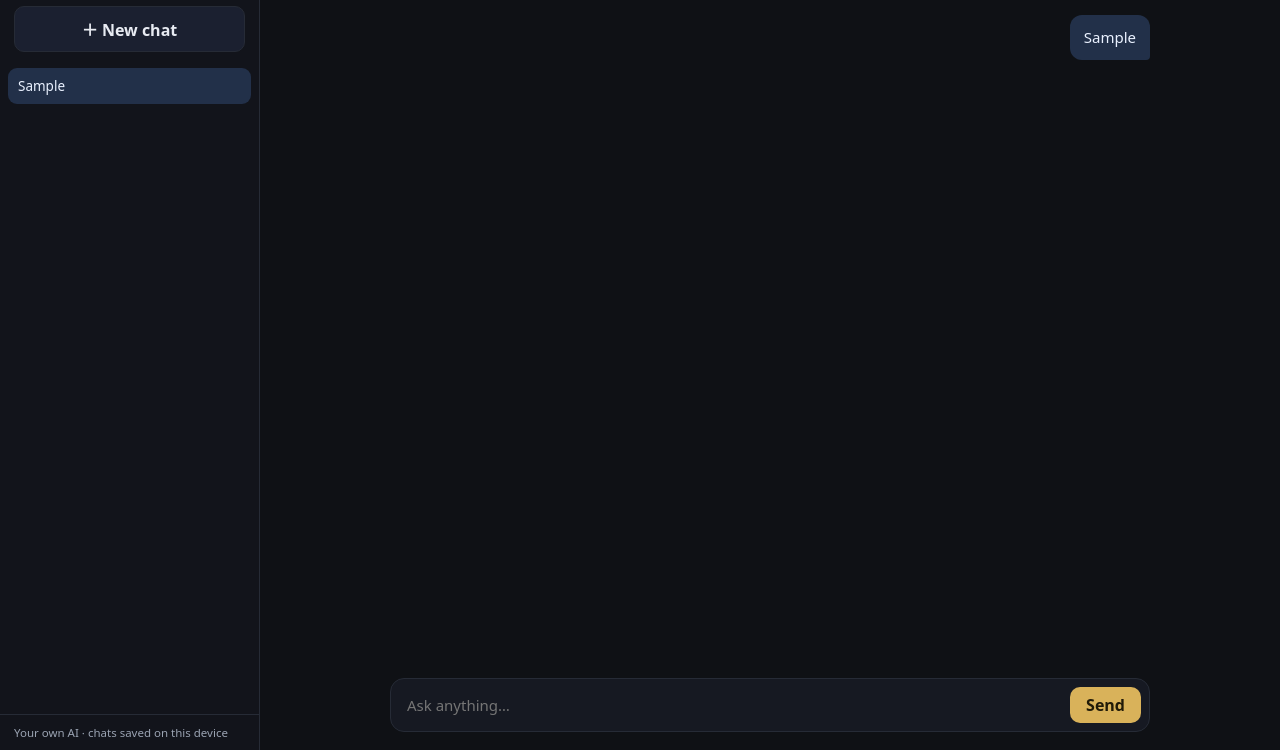
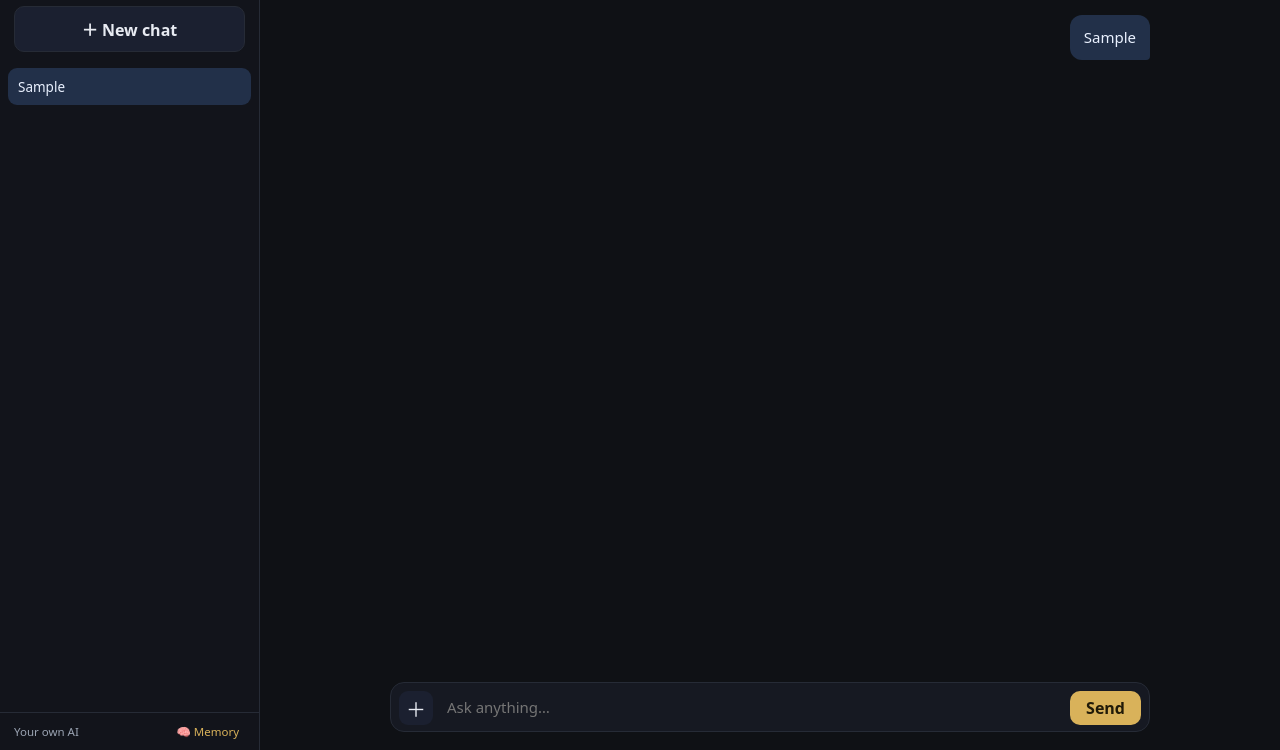
Before and after one commit to sivakumarmedidi64-dotcom/CodeConClave, a website: page public/index.html in a window 1280 px wide. Both pictures are taken after typing "Sample" into the empty fields and a click on the button "Send". Shown: the part 50-800 px from the top of the page. Drawn offline with Linux system fonts and the light colour scheme; no server answers.

Commit message:
feat: streaming answers + add-files button (text/PDF) + memory (remembers you)

```diff
--- a/public/index.html
+++ b/public/index.html
@@ -4,6 +4,7 @@
 <meta charset="utf-8" />
 <meta name="viewport" content="width=device-width, initial-scale=1" />
 <title>CodeConClave AI</title>
+<script src="https://cdnjs.cloudflare.com/ajax/libs/pdf.js/3.11.174/pdf.min.js"></script>
 <style>
   :root{
     --bg:#0f1115; --panel:#161922; --rail:#12141b; --line:#262b36; --fg:#e8ebf2; --dim:#9aa3b2;
@@ -13,51 +14,51 @@
   *{box-sizing:border-box}
   html,body{height:100%;margin:0}
   body{background:var(--bg);color:var(--fg);font-family:var(--sans);display:flex;height:100vh;overflow:hidden}
-
-  /* ---- sidebar ---- */
-  .rail{width:260px;flex:0 0 260px;background:var(--rail);border-right:1px solid var(--line);
-        display:flex;flex-direction:column;transition:margin-left .2s}
+  .rail{width:260px;flex:0 0 260px;background:var(--rail);border-right:1px solid var(--line);display:flex;flex-direction:column;transition:margin-left .2s}
   .rail__top{padding:16px 14px 10px}
-  .logo{font-size:15px;font-weight:800;letter-spacing:1.5px}
-  .logo b{color:var(--gold)}
-  .newbtn{margin:10px 14px;padding:10px;border:1px solid var(--line);background:#1b2030;color:var(--fg);
-          border-radius:10px;cursor:pointer;font:inherit;font-weight:600;display:flex;gap:8px;align-items:center;justify-content:center}
+  .logo{font-size:15px;font-weight:800;letter-spacing:1.5px}.logo b{color:var(--gold)}
+  .newbtn{margin:10px 14px;padding:10px;border:1px solid var(--line);background:#1b2030;color:var(--fg);border-radius:10px;cursor:pointer;font:inherit;font-weight:600;display:flex;gap:8px;align-items:center;justify-content:center}
   .newbtn:hover{border-color:var(--gold)}
   .convos{flex:1;overflow-y:auto;padding:6px 8px}
   .cnv{display:flex;align-items:center;gap:6px;padding:9px 10px;border-radius:9px;cursor:pointer;color:var(--dim);font-size:13.5px}
-  .cnv:hover{background:#1b2030;color:var(--fg)}
-  .cnv.active{background:#223049;color:#eaf1ff}
+  .cnv:hover{background:#1b2030;color:var(--fg)}.cnv.active{background:#223049;color:#eaf1ff}
   .cnv__t{flex:1;min-width:0;overflow:hidden;text-overflow:ellipsis;white-space:nowrap}
-  .cnv__x{opacity:0;border:none;background:none;color:var(--dim);cursor:pointer;font-size:15px;padding:0 2px}
-  .cnv:hover .cnv__x{opacity:.7}
-  .cnv__x:hover{color:#ff8a8a;opacity:1}
-  .rail__foot{padding:10px 14px;border-top:1px solid var(--line);color:var(--dim);font-size:11.5px}
+  .cnv__x{opacity:0;border:none;background:none;color:var(--dim);cursor:pointer;font-size:15px}.cnv:hover .cnv__x{opacity:.7}.cnv__x:hover{color:#ff8a8a;opacity:1}
+  .rail__foot{padding:10px 14px;border-top:1px solid var(--line);display:flex;justify-content:space-between;align-items:center;color:var(--dim);font-size:11.5px}
+  .memlink{color:var(--gold);cursor:pointer;background:none;border:none;font:inherit;font-size:11.5px}
 
-  /* ---- main ---- */
   .main{flex:1;display:flex;flex-direction:column;min-width:0}
   .top{display:flex;align-items:center;gap:10px;padding:12px 16px;border-bottom:1px solid var(--line)}
   .burger{display:none;border:none;background:none;color:var(--fg);font-size:20px;cursor:pointer}
   .top__title{font-weight:700}.top__title b{color:var(--gold)}
-  #chat{flex:1;overflow-y:auto;display:flex;flex-direction:column;gap:14px;padding:18px 16px}
+  #chat{flex:1;overflow-y:auto;display:flex;flex-direction:column;padding:18px 16px}
   .wrap{width:100%;max-width:760px;margin:0 auto;display:flex;flex-direction:column;gap:14px}
   .msg{padding:11px 14px;border-radius:12px;max-width:85%;line-height:1.55;font-size:15px;white-space:pre-wrap;word-wrap:break-word}
   .me{align-self:flex-end;background:#223049;color:#eaf1ff;border-bottom-right-radius:4px}
   .ai{align-self:flex-start;background:var(--panel);border:1px solid var(--line);border-bottom-left-radius:4px}
   .ai .who{color:var(--gold);font-size:11px;letter-spacing:.5px;text-transform:uppercase;margin-bottom:5px;display:block}
   .err{align-self:center;color:#ff8a8a;font-size:13px;text-align:center}
-  .empty{margin:auto;text-align:center;color:var(--dim)}
-  .empty .big{font-size:20px;color:var(--fg);font-weight:700;margin-bottom:6px}
-  .empty .big b{color:var(--gold)}
-  .barwrap{padding:10px 16px 18px}
-  .bar{width:100%;max-width:760px;margin:0 auto;display:flex;gap:8px;background:var(--panel);border:1px solid var(--line);border-radius:14px;padding:8px}
-  textarea{flex:1;min-width:0;resize:none;background:transparent;color:var(--fg);border:none;font:inherit;font-size:15px;padding:8px;max-height:150px}
-  textarea:focus{outline:none}
-  .send{cursor:pointer;border:none;border-radius:10px;padding:0 16px;font:inherit;font-weight:700;background:var(--gold);color:#201a08}
-  .send:disabled{opacity:.5;cursor:default}
+  .empty{margin:auto;text-align:center;color:var(--dim)}.empty .big{font-size:20px;color:var(--fg);font-weight:700;margin-bottom:6px}.empty .big b{color:var(--gold)}
   .dots i{display:inline-block;width:6px;height:6px;margin:0 2px;border-radius:50%;background:var(--gold);animation:b 1.2s infinite}
   .dots i:nth-child(2){animation-delay:.2s}.dots i:nth-child(3){animation-delay:.4s}
   @keyframes b{0%,60%,100%{opacity:.3}30%{opacity:1}}
 
+  .barwrap{padding:8px 16px 18px}
+  .files{width:100%;max-width:760px;margin:0 auto 6px;display:flex;flex-wrap:wrap;gap:6px}
+  .chip{display:flex;align-items:center;gap:6px;background:#1b2030;border:1px solid var(--line);border-radius:8px;padding:5px 9px;font-size:12.5px;color:var(--fg)}
+  .chip b{color:var(--gold);font-weight:600}.chip button{border:none;background:none;color:var(--dim);cursor:pointer;font-size:14px}
+  .bar{width:100%;max-width:760px;margin:0 auto;display:flex;gap:6px;align-items:flex-end;background:var(--panel);border:1px solid var(--line);border-radius:14px;padding:6px 8px;position:relative}
+  .plus{flex:0 0 auto;width:34px;height:34px;border-radius:9px;border:none;background:#1b2030;color:var(--fg);font-size:20px;cursor:pointer}
+  .plus:hover{color:var(--gold)}
+  .menu{position:absolute;bottom:48px;left:6px;background:#1b2030;border:1px solid var(--line);border-radius:10px;padding:6px;min-width:210px;box-shadow:0 10px 30px rgba(0,0,0,.4);display:none;z-index:5}
+  .menu.open{display:block}
+  .menu button{width:100%;text-align:left;display:flex;align-items:center;gap:10px;background:none;border:none;color:var(--fg);font:inherit;font-size:14px;padding:9px 10px;border-radius:8px;cursor:pointer}
+  .menu button:hover{background:#223049}.menu button:disabled{color:var(--dim);cursor:default}.menu button:disabled:hover{background:none}
+  .menu .soon{margin-left:auto;font-size:10px;color:var(--dim)}
+  textarea{flex:1;min-width:0;resize:none;background:transparent;color:var(--fg);border:none;font:inherit;font-size:15px;padding:8px;max-height:150px}
+  textarea:focus{outline:none}
+  .send{flex:0 0 auto;cursor:pointer;border:none;border-radius:10px;padding:0 16px;height:34px;font:inherit;font-weight:700;background:var(--gold);color:#201a08}
+  .send:disabled{opacity:.5;cursor:default}
   .backdrop{display:none}
   @media(max-width:720px){
     .rail{position:fixed;z-index:20;height:100%;margin-left:-260px}
@@ -72,18 +73,24 @@
     <div class="rail__top"><div class="logo">CODE<b>CON</b>CLAVE</div></div>
     <button class="newbtn" id="newBtn">＋ New chat</button>
     <div class="convos" id="convos"></div>
-    <div class="rail__foot">Your own AI · chats saved on this device</div>
+    <div class="rail__foot"><span id="footNote">Your own AI</span><button class="memlink" id="memBtn">🧠 Memory</button></div>
   </aside>
   <div class="backdrop" id="backdrop"></div>
 
   <div class="main">
-    <div class="top">
-      <button class="burger" id="burger">☰</button>
-      <div class="top__title">CODE<b>CON</b>CLAVE AI</div>
-    </div>
+    <div class="top"><button class="burger" id="burger">☰</button><div class="top__title">CODE<b>CON</b>CLAVE AI</div></div>
     <div id="chat"></div>
     <div class="barwrap">
+      <div class="files" id="files"></div>
       <div class="bar">
+        <button class="plus" id="plus" title="Add files">＋</button>
+        <div class="menu" id="menu">
+          <button id="addFiles">📎 Add files or photos</button>
+          <button disabled>🗂️ Add folder <span class="soon">soon</span></button>
+          <button disabled>⌘ Slash commands <span class="soon">soon</span></button>
+          <button disabled>🔌 Connectors <span class="soon">soon</span></button>
+        </div>
+        <input type="file" id="fileInput" multiple accept=".txt,.md,.csv,.json,.js,.ts,.py,.html,.css,.pdf,.log,.xml,.yml,.yaml,image/*" style="display:none" />
         <textarea id="input" rows="1" placeholder="Ask anything…"></textarea>
         <button class="send" id="send">Send</button>
       </div>
@@ -91,115 +98,119 @@
   </div>
 
 <script>
+  try { if (window.pdfjsLib) pdfjsLib.GlobalWorkerOptions.workerSrc = 'https://cdnjs.cloudflare.com/ajax/libs/pdf.js/3.11.174/pdf.worker.min.js'; } catch{}
   const $ = (id) => document.getElementById(id);
-  const chat = $('chat'), input = $('input'), sendBtn = $('send'), convosEl = $('convos');
-  const KEY = 'cc_convos_v1';
-  let convos = [];      // [{id,title,messages:[{role,content}],updated}]
-  let currentId = null;
-  let busy = false;
+  const chat=$('chat'), input=$('input'), sendBtn=$('send'), convosEl=$('convos'), filesEl=$('files');
+  const CKEY='cc_convos_v1', MKEY='cc_memory_v1';
+  let convos=[], currentId=null, busy=false, memory=[], pending=[]; // pending = files attached to the next message
 
-  function load(){ try{ convos = JSON.parse(localStorage.getItem(KEY) || '[]') || []; }catch{ convos=[]; } }
-  function save(){ try{ localStorage.setItem(KEY, JSON.stringify(convos.slice(0,100))); }catch{} }
-  function current(){ return convos.find(c => c.id === currentId); }
-  function uid(){ return 'c' + Date.now() + Math.random().toString(36).slice(2,6); }
+  function load(){ try{convos=JSON.parse(localStorage.getItem(CKEY)||'[]')||[]}catch{convos=[]} try{memory=JSON.parse(localStorage.getItem(MKEY)||'[]')||[]}catch{memory=[]} }
+  function saveC(){ try{localStorage.setItem(CKEY,JSON.stringify(convos.slice(0,100)))}catch{} }
+  function saveM(){ try{localStorage.setItem(MKEY,JSON.stringify(memory.slice(0,30)))}catch{} }
+  const current=()=>convos.find(c=>c.id===currentId);
+  const uid=()=>'c'+Date.now()+Math.random().toString(36).slice(2,6);
 
-  function newChat(){
-    currentId = uid();
-    convos.unshift({ id: currentId, title: 'New chat', messages: [], updated: Date.now() });
-    save(); renderSidebar(); renderChat(); input.focus(); closeRail();
+  function newChat(){ currentId=uid(); convos.unshift({id:currentId,title:'New chat',messages:[],updated:Date.now()}); saveC(); renderSidebar(); renderChat(); input.focus(); closeRail(); }
+  function selectChat(id){ currentId=id; renderSidebar(); renderChat(); closeRail(); }
+  function deleteChat(id,e){ e.stopPropagation(); convos=convos.filter(c=>c.id!==id); if(currentId===id){currentId=convos[0]?.id||null; if(!currentId)newChat();} saveC(); renderSidebar(); renderChat(); }
+
+  function renderSidebar(){
+    convosEl.innerHTML='';
+    convos.forEach(c=>{ const row=document.createElement('div'); row.className='cnv'+(c.id===currentId?' active':''); row.onclick=()=>selectChat(c.id);
+      const t=document.createElement('div'); t.className='cnv__t'; t.textContent=c.title||'New chat';
+      const x=document.createElement('button'); x.className='cnv__x'; x.textContent='×'; x.title='Delete'; x.onclick=(e)=>deleteChat(c.id,e);
+      row.append(t,x); convosEl.appendChild(row); });
   }
-  function selectChat(id){ currentId = id; renderSidebar(); renderChat(); closeRail(); }
-  function deleteChat(id, e){
-    e.stopPropagation();
-    convos = convos.filter(c => c.id !== id);
-    if (currentId === id){ currentId = convos[0]?.id || null; if(!currentId) newChat(); }
-    save(); renderSidebar(); renderChat();
+  function bubble(role,text){ const el=document.createElement('div'); el.className='msg '+(role==='user'?'me':'ai');
+    let node; if(role!=='user'){ const w=document.createElement('span'); w.className='who'; w.textContent='CodeConClave AI'; el.appendChild(w); }
+    node=document.createTextNode(text||''); el.appendChild(node); el._text=node; return el; }
+  function renderChat(){
+    chat.innerHTML=''; const c=current();
+    if(!c||c.messages.length===0){ const e=document.createElement('div'); e.className='empty'; e.innerHTML='<div class="big">CODE<b>CON</b>CLAVE AI</div><div>Your own AI. Ask me anything, or add a file with ＋.</div>'; chat.appendChild(e); return; }
+    const wrap=document.createElement('div'); wrap.className='wrap'; c.messages.forEach(m=>wrap.appendChild(bubble(m.role,m.content))); chat.appendChild(wrap); chat.scrollTop=chat.scrollHeight;
   }
 
-  function renderSidebar(){
-    convosEl.innerHTML = '';
-    convos.forEach(c => {
-      const row = document.createElement('div');
-      row.className = 'cnv' + (c.id === currentId ? ' active' : '');
-      row.onclick = () => selectChat(c.id);
-      const t = document.createElement('div'); t.className='cnv__t'; t.textContent = c.title || 'New chat';
-      const x = document.createElement('button'); x.className='cnv__x'; x.textContent='×'; x.title='Delete';
-      x.onclick = (e) => deleteChat(c.id, e);
-      row.appendChild(t); row.appendChild(x); convosEl.appendChild(row);
-    });
+  // ---- files ----
+  function renderFiles(){ filesEl.innerHTML=''; pending.forEach((f,i)=>{ const c=document.createElement('span'); c.className='chip'; c.innerHTML='📄 <b></b>'; c.querySelector('b').textContent=f.name;
+    const x=document.createElement('button'); x.textContent='×'; x.onclick=()=>{ pending.splice(i,1); renderFiles(); }; c.appendChild(x); filesEl.appendChild(c); }); }
+  async function readFile(file){
+    const isImg=/^image\//.test(file.type);
+    if(isImg) return {name:file.name, text:`(An image "${file.name}" was attached. Note: I can read text and PDFs, but I can't see images yet.)`};
+    if(/\.pdf$/i.test(file.name) && window.pdfjsLib){
+      try{ const buf=await file.arrayBuffer(); const pdf=await pdfjsLib.getDocument({data:buf}).promise; let t='';
+        for(let p=1;p<=Math.min(pdf.numPages,30);p++){ const pg=await pdf.getPage(p); const tc=await pg.getTextContent(); t+=tc.items.map(i=>i.str).join(' ')+'\n'; }
+        return {name:file.name, text:t.slice(0,40000)}; }catch{ return {name:file.name, text:'(Could not read this PDF.)'}; }
+    }
+    try{ const t=await file.text(); return {name:file.name, text:t.slice(0,40000)}; }catch{ return {name:file.name, text:'(Could not read this file.)'}; }
   }
+  async function handleFiles(list){ for(const f of Array.from(list).slice(0,5)){ const r=await readFile(f); pending.push(r); } renderFiles(); }
 
-  function bubble(role, text){
-    const el = document.createElement('div');
-    el.className = 'msg ' + (role === 'user' ? 'me' : 'ai');
-    if (role !== 'user'){ const w=document.createElement('span'); w.className='who'; w.textContent='CodeConClave AI'; el.appendChild(w); }
-    el.appendChild(document.createTextNode(text));
-    return el;
+  // ---- memory ----
+  function captureMemory(text){
+    let m, added=false;
+    if((m=text.match(/\bmy name is ([A-Z][a-zA-Z'’\-]{1,30})/i))){ const f=`User's name is ${m[1]}.`; if(!memory.includes(f)){memory.push(f);added=true;} }
+    const re=/\b(?:remember that|remember to|note that|keep in mind that)\s+(.{3,120})/ig; let r2;
+    while((r2=re.exec(text))){ const f=r2[1].replace(/[.!]+$/,'').trim(); const line='Remember: '+f; if(f && !memory.includes(line)){memory.push(line);added=true;} }
+    if(added) saveM();
   }
-
-  function renderChat(){
-    chat.innerHTML = '';
-    const c = current();
-    if (!c || c.messages.length === 0){
-      const e = document.createElement('div'); e.className='empty';
-      e.innerHTML = '<div class="big">CODE<b>CON</b>CLAVE AI</div><div>Your own AI. Ask me anything.</div>';
-      chat.appendChild(e); return;
-    }
-    const wrap = document.createElement('div'); wrap.className='wrap';
-    c.messages.forEach(m => wrap.appendChild(bubble(m.role, m.content)));
-    chat.appendChild(wrap);
-    chat.scrollTop = chat.scrollHeight;
+  function showMemory(){
+    const body = memory.length ? memory.map((x,i)=>(i+1)+'. '+x).join('\n') : '(nothing yet — say "my name is …" or "remember that …")';
+    if(confirm('🧠 What CodeConClave AI remembers about you:\n\n'+body+'\n\nPress OK to CLEAR all memory, or Cancel to keep it.')){ memory=[]; saveM(); }
   }
 
   async function send(){
-    if (busy) return;
-    const text = input.value.trim(); if (!text) return;
-    let c = current(); if (!c){ newChat(); c = current(); }
+    if(busy) return;
+    const text=input.value.trim(); if(!text && pending.length===0) return;
+    let c=current(); if(!c){ newChat(); c=current(); }
+    const files=pending.slice(); pending=[]; renderFiles();
+    const shown = text + (files.length?('\n'+files.map(f=>'📄 '+f.name).join('\n')):'');
     input.value=''; input.style.height='auto';
-    c.messages.push({ role:'user', content:text });
-    if (c.title === 'New chat' || !c.title) c.title = text.slice(0,40);
-    c.updated = Date.now(); save(); renderSidebar(); renderChat();
+    c.messages.push({role:'user',content:shown});
+    if(c.title==='New chat'||!c.title) c.title=(text||files[0]?.name||'Chat').slice(0,40);
+    c.updated=Date.now(); captureMemory(text); saveC(); renderSidebar(); renderChat();
 
-    busy = true; sendBtn.disabled = true;
-    const wrap = chat.querySelector('.wrap') || (()=>{ const w=document.createElement('div'); w.className='wrap'; chat.appendChild(w); return w; })();
-    const thinking = document.createElement('div'); thinking.className='msg ai';
-    thinking.innerHTML = '<span class="who">CodeConClave AI</span><span class="dots"><i></i><i></i><i></i></span>';
-    wrap.appendChild(thinking); chat.scrollTop = chat.scrollHeight;
+    busy=true; sendBtn.disabled=true;
+    const wrap=chat.querySelector('.wrap')||(()=>{const w=document.createElement('div');w.className='wrap';chat.appendChild(w);return w;})();
+    const aiEl=bubble('ai',''); aiEl.querySelector('.who').insertAdjacentHTML('afterend','<span class="dots" id="d"><i></i><i></i><i></i></span>');
+    wrap.appendChild(aiEl); chat.scrollTop=chat.scrollHeight;
 
+    // messages to send: the real convo (user message without the file-name echo) + file text separately
+    const outMsgs=c.messages.map(m=>({role:m.role,content:m.content}));
+    outMsgs[outMsgs.length-1]={role:'user',content:text||'(see attached file)'};
+    let full='';
     try{
-      const r = await fetch('/api/chat', {
-        method:'POST', headers:{'Content-Type':'application/json'},
-        body: JSON.stringify({ messages: c.messages.map(m => ({ role:m.role, content:m.content })) })
-      });
-      const data = await r.json();
-      thinking.remove();
-      if (r.ok && data.answer){
-        c.messages.push({ role:'assistant', content:data.answer });
-        c.updated = Date.now(); save();
-      } else {
-        const e=document.createElement('div'); e.className='err'; e.textContent = data.error || 'Something went wrong.'; wrap.appendChild(e);
+      const resp=await fetch('/api/chat',{method:'POST',headers:{'Content-Type':'application/json'},
+        body:JSON.stringify({messages:outMsgs, files:files.map(f=>({name:f.name,text:f.text})), memory:memory.join('\n')})});
+      if(!resp.body) throw new Error('no stream');
+      const reader=resp.body.getReader(); const dec=new TextDecoder(); let buf='';
+      const dots=aiEl.querySelector('#d');
+      while(true){ const {done,value}=await reader.read(); if(done)break; buf+=dec.decode(value,{stream:true});
+        let idx; while((idx=buf.indexOf('\n\n'))>=0){ const block=buf.slice(0,idx); buf=buf.slice(idx+2);
+          const dl=block.split('\n').find(l=>l.startsWith('data:')); if(!dl)continue; let j; try{j=JSON.parse(dl.slice(5).trim());}catch{continue;}
+          if(j.delta){ if(dots){dots.remove();} full+=j.delta; aiEl._text.nodeValue=full; chat.scrollTop=chat.scrollHeight; }
+          else if(j.error){ if(dots)dots.remove(); aiEl._text.nodeValue=''; const e=document.createElement('div'); e.className='err'; e.textContent=j.error; wrap.appendChild(e); }
+        }
       }
+      if(full){ c.messages.push({role:'assistant',content:full}); c.updated=Date.now(); saveC(); }
+      else { aiEl.remove(); }
     }catch{
-      thinking.remove();
-      const e=document.createElement('div'); e.className='err'; e.textContent='Could not reach the server.'; wrap.appendChild(e);
+      aiEl.remove(); const e=document.createElement('div'); e.className='err'; e.textContent='Could not reach the server.'; wrap.appendChild(e);
     }
-    renderChat();
-    busy=false; sendBtn.disabled=false; input.focus();
+    busy=false; sendBtn.disabled=false; chat.scrollTop=chat.scrollHeight; input.focus();
   }
 
   function closeRail(){ document.body.classList.remove('open'); }
+  $('newBtn').onclick=newChat; sendBtn.onclick=send;
+  $('burger').onclick=()=>document.body.classList.toggle('open'); $('backdrop').onclick=closeRail;
+  $('memBtn').onclick=showMemory;
+  $('plus').onclick=(e)=>{ e.stopPropagation(); $('menu').classList.toggle('open'); };
+  $('addFiles').onclick=()=>{ $('menu').classList.remove('open'); $('fileInput').click(); };
+  $('fileInput').onchange=(e)=>{ handleFiles(e.target.files); e.target.value=''; };
+  document.addEventListener('click',()=>$('menu').classList.remove('open'));
+  input.addEventListener('keydown',(e)=>{ if(e.key==='Enter'&&!e.shiftKey){ e.preventDefault(); send(); } });
+  input.addEventListener('input',()=>{ input.style.height='auto'; input.style.height=Math.min(input.scrollHeight,150)+'px'; });
 
-  // wire up
-  $('newBtn').onclick = newChat;
-  sendBtn.onclick = send;
-  $('burger').onclick = () => document.body.classList.toggle('open');
-  $('backdrop').onclick = closeRail;
-  input.addEventListener('keydown', (e)=>{ if(e.key==='Enter' && !e.shiftKey){ e.preventDefault(); send(); } });
-  input.addEventListener('input', ()=>{ input.style.height='auto'; input.style.height=Math.min(input.scrollHeight,150)+'px'; });
-
-  load();
-  currentId = convos[0]?.id || null;
-  if (!currentId) newChat(); else { renderSidebar(); renderChat(); }
+  load(); currentId=convos[0]?.id||null; if(!currentId)newChat(); else{renderSidebar();renderChat();}
 </script>
 </body>
 </html>
```
Also changed, not shown: server.js (+67 -31 lines).
